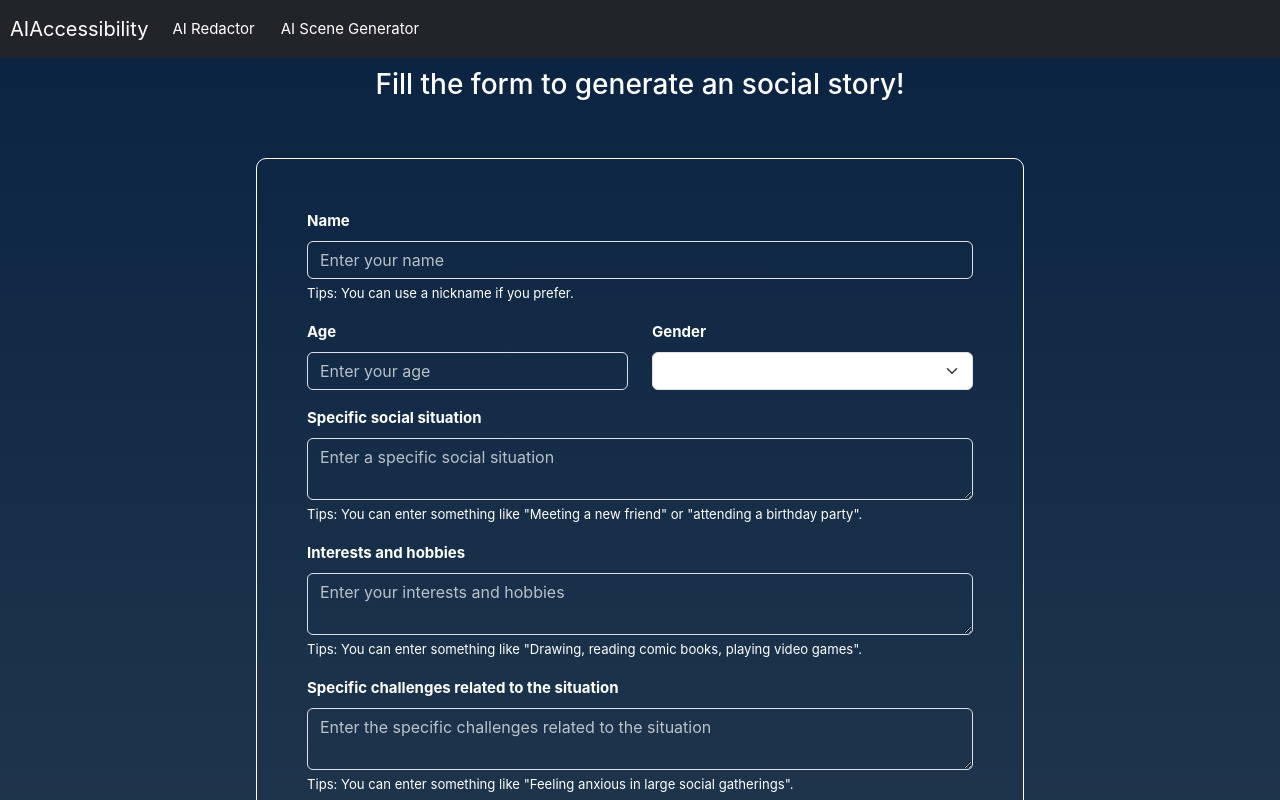
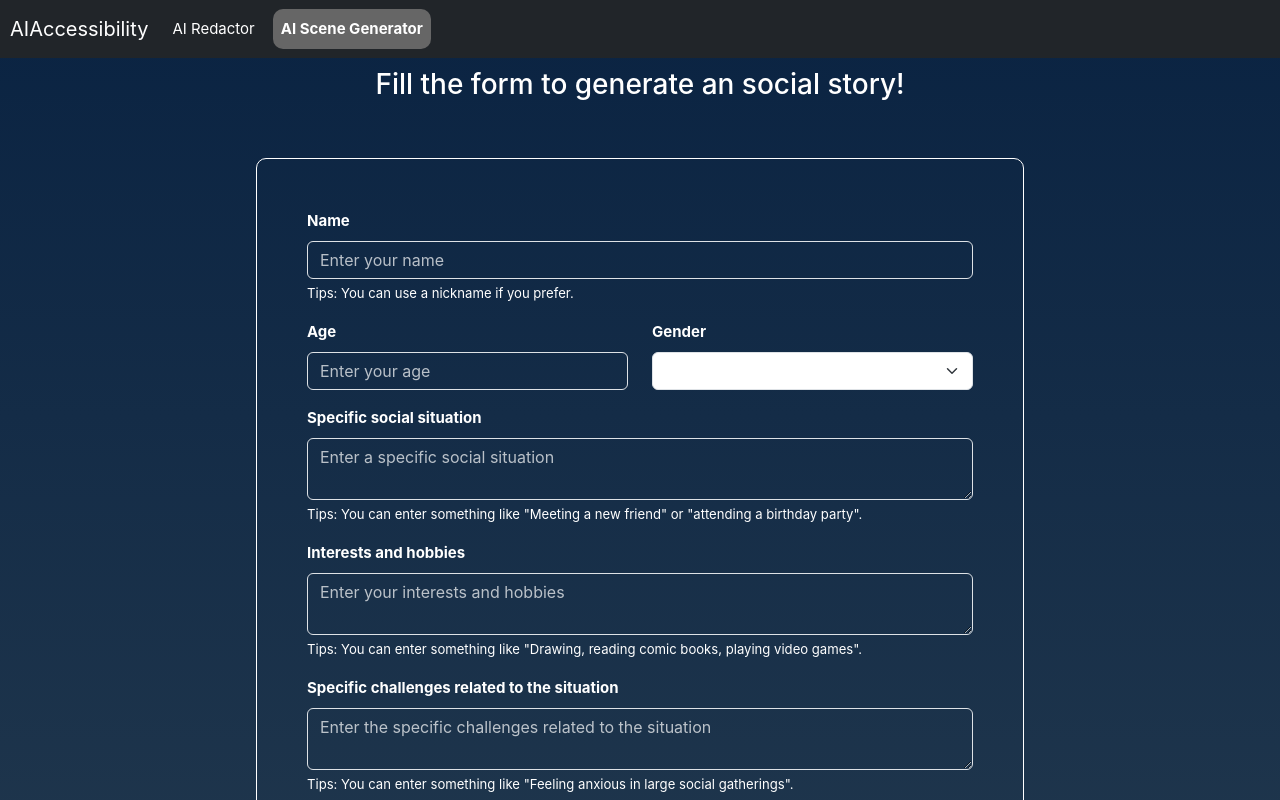
Before and after one commit to YLinZH/TFG-frontend, a Vue app: page /AISocialHistoryGenerator in a window 1280 px wide. Shown: the top 800 px of the page. Built offline with nearby package versions, Linux system fonts and the light colour scheme.

Commit message:
change file name

```diff
--- a/src/components/navBar.vue
+++ b/src/components/navBar.vue
@@ -11,7 +11,7 @@
                     <RouterLink class="nav-link" to="/AIRedactor">AI Redactor</RouterLink>
                 </li>
                 <li class="nav-item">
-                    <RouterLink class="nav-link" to="/AISceneGenerator">AI Scene Generator</RouterLink>
+                    <RouterLink class="nav-link" to="/AISocialHistoryGenerator">AI Scene Generator</RouterLink>
                 </li>
             </ul>
         </div>
```
